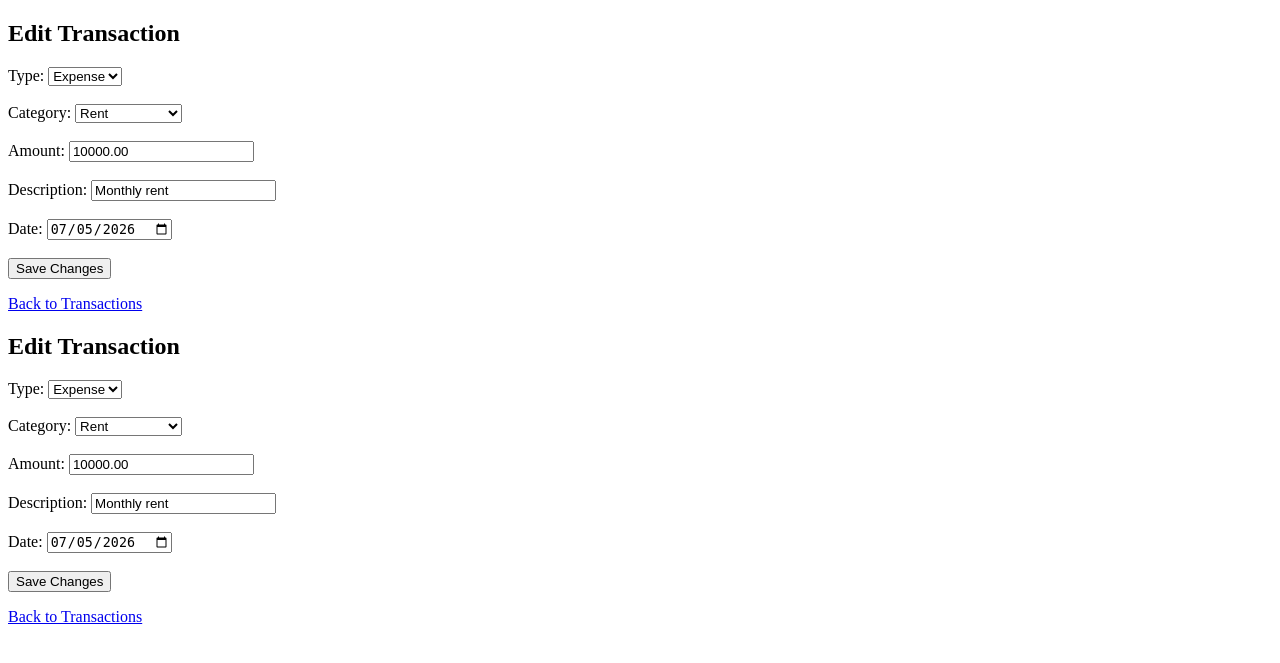
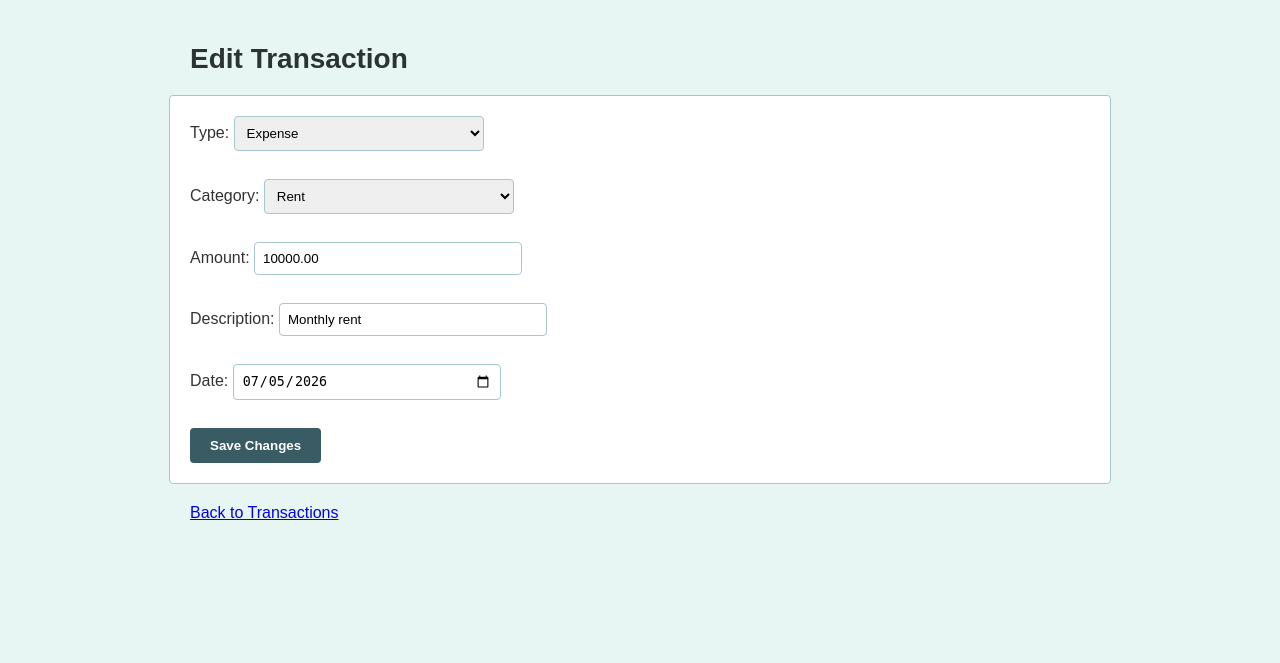
Before and after one commit to Alisha-ctrl/smms, a PHP site: page /transactions/edit_transaction.php?id=3 in a window 1280 px wide. Shown: the top 663 px of the page. Run offline with PHP 8.4, Linux system fonts and the light colour scheme; a user stored in the database is signed in; data comes from the database, SQL or seed files in the repository.

Commit message:
Adding styling

```diff
--- a/php/admin/admin_login.php
+++ b/php/admin/admin_login.php
@@ -28,7 +28,9 @@ if ($_SERVER["REQUEST_METHOD"] == "POST") {
 ?>
 <!DOCTYPE html>
 <html>
-<head><title>Admin Login - SMMS</title></head>
+<head><title>Admin Login - SMMS</title>
+        <link rel="stylesheet" href="../includes/style.css">
+</head>
 <body>
     <h2>Admin Login</h2>
     <?php if ($message) echo "<p>$message</p>"; ?>
--- a/php/admin/dashboard.php
+++ b/php/admin/dashboard.php
@@ -10,7 +10,9 @@ $total_expense = mysqli_fetch_assoc(mysqli_query($conn, "SELECT SUM(amount) AS t
 ?>
 <!DOCTYPE html>
 <html>
-<head><title>Admin Dashboard - SMMS</title></head>
+<head><title>Admin Dashboard - SMMS</title>
+<link rel="stylesheet" href="../includes/style.css">
+</head>
 <body>
     <h2>Admin Dashboard</h2>
     <p>
--- a/php/admin/manage_users.php
+++ b/php/admin/manage_users.php
@@ -18,7 +18,9 @@ $users = mysqli_query($conn, "SELECT * FROM users WHERE role = 'user' ORDER BY c
 ?>
 <!DOCTYPE html>
 <html>
-<head><title>Manage Users - SMMS</title></head>
+<head><title>Manage Users - SMMS</title>
+<link rel="stylesheet" href="../includes/style.css">
+</head>
 <body>
     <h2>Manage Users</h2>
     <p><a href="dashboard.php">Back to Dashboard</a></p>
--- a/php/auth/login.php
+++ b/php/auth/login.php
@@ -28,7 +28,9 @@ if ($_SERVER["REQUEST_METHOD"] == "POST") {
 ?>
 <!DOCTYPE html>
 <html>
-<head><title>Login - SMMS</title></head>
+<head><title>Login - SMMS</title>
+<link rel="stylesheet" href="../includes/style.css">
+</head>
 <body>
     <h2>Login</h2>
     <?php if ($message) echo "<p>$message</p>"; ?>
--- a/php/auth/register.php
+++ b/php/auth/register.php
@@ -20,7 +20,9 @@ if ($_SERVER["REQUEST_METHOD"] == "POST") {
 ?>
 <!DOCTYPE html>
 <html>
-<head><title>Register - SMMS</title></head>
+<head><title>Register - SMMS</title>
+        <link rel="stylesheet" href="../includes/style.css">
+</head>
 <body>
     <h2>Create an Account</h2>
     <?php if ($message) echo "<p>$message</p>"; ?>
--- a/php/budgets/budgets.php
+++ b/php/budgets/budgets.php
@@ -37,7 +37,9 @@ $budgets = mysqli_query($conn, $sql);
 ?>
 <!DOCTYPE html>
 <html>
-<head><title>My Budgets - SMMS</title></head>
+<head><title>My Budgets - SMMS</title>
+        <link rel="stylesheet" href="../includes/style.css">
+</head>
 <body>
     <h2>Budgets</h2>
     <?php include "../includes/nav.php"; ?>
--- a/php/budgets/edit_budget.php
+++ b/php/budgets/edit_budget.php
@@ -30,7 +30,9 @@ $categories = mysqli_query($conn, "SELECT * FROM categories WHERE (user_id IS NU
 ?>
 <!DOCTYPE html>
 <html>
-<head><title>Edit Budget - SMMS</title></head>
+<head><title>Edit Budget - SMMS</title>
+        <link rel="stylesheet" href="../includes/style.css">
+</head>
 <body>
     <h2>Edit Budget</h2>
 
--- /dev/null
+++ b/php/includes/style.css
@@ -0,0 +1,147 @@
+/* ============================================================
+   SMMS - Basic Stylesheet
+   Color palette used:
+   #2C3333 - darkest (near-black teal)  -> navbar background, headings
+   #395B64 - dark teal                  -> buttons, table header
+   #A5C9CA - light teal                 -> borders, hover highlights
+   #E7F6F2 - palest teal                -> page background
+   ============================================================ */
+
+/* ---- Overall page look ---- */
+body {
+    font-family: Arial, sans-serif;
+    background-color: #E7F6F2;
+    color: #333333;
+    margin: 0;
+    padding: 20px;
+}
+
+/* ---- Content width control ---- */
+h2,
+h3,
+form,
+table,
+p {
+    max-width: 900px;
+    margin-left: auto;
+    margin-right: auto;
+}
+
+/* ---- Headings ----
+   No underline/border here on purpose - instead the heading
+   stands out through size, weight, color, and spacing below it. */
+h2 {
+    color: #2C3333;
+    font-size: 28px;
+    font-weight: bold;
+    margin-bottom: 20px;
+}
+
+h3 {
+    color: #2C3333;
+    font-size: 20px;
+    font-weight: bold;
+}
+
+/* ---- Navigation bar ---- */
+nav {
+    background-color: #2C3333;
+    margin: -20px -20px 20px -20px;
+    padding: 0 20px;
+}
+
+nav ul {
+    list-style: none;
+    margin: 0;
+    padding: 0;
+}
+
+nav ul li {
+    display: inline-block;
+}
+
+nav ul li a {
+    display: inline-block;
+    color: #ffffff;
+    text-decoration: none;
+    font-weight: bold;
+    padding: 15px 18px;
+}
+
+nav ul li a:hover {
+    background-color: #395B64;
+}
+
+/* ---- Forms ---- */
+form {
+    background-color: #ffffff;
+    padding: 20px;
+    border: 1px solid #A5C9CA;
+    border-radius: 4px;
+    margin-bottom: 20px;
+}
+
+input,
+select {
+    padding: 8px;
+    margin-bottom: 10px;
+    border: 1px solid #A5C9CA;
+    border-radius: 4px;
+    width: 250px;
+}
+
+/* ---- Buttons ---- */
+button {
+    background-color: #395B64;
+    color: #ffffff;
+    padding: 10px 20px;
+    border: none;
+    border-radius: 4px;
+    cursor: pointer;
+    font-weight: bold;
+}
+
+button:hover {
+    background-color: #2C3333;
+}
+
+/* ---- Tables ---- */
+table {
+    width: 100%;
+    border-collapse: collapse;
+    background-color: #ffffff;
+    margin-top: 15px;
+}
+
+th {
+    background-color: #395B64;
+    color: #ffffff;
+    padding: 10px;
+    text-align: left;
+}
+
+td {
+    padding: 10px;
+    border-bottom: 1px solid #A5C9CA;
+}
+
+tr:hover {
+    background-color: #E7F6F2;
+}
+
+/* ---- Links inside tables (Edit / Delete) ---- */
+td a {
+    color: #395B64;
+    text-decoration: none;
+    margin-right: 8px;
+    font-weight: bold;
+}
+
+td a:hover {
+    text-decoration: underline;
+}
+
+/* ---- Messages (success/error text) ---- */
+p {
+    color: #333333;
+}
--- a/php/insights/insights.php
+++ b/php/insights/insights.php
@@ -171,7 +171,9 @@ if (mysqli_num_rows(mysqli_query($conn, "SELECT * FROM savings_goals WHERE user_
 ?>
 <!DOCTYPE html>
 <html>
-<head><title>Insights - SMMS</title></head>
+<head><title>Insights - SMMS</title>
+        <link rel="stylesheet" href="../includes/style.css">
+</head>
 <body>
     <h2>Your Financial Insights</h2>
     <?php include "../includes/nav.php"; ?>
--- a/php/savings_goals/edit_goal.php
+++ b/php/savings_goals/edit_goal.php
@@ -29,7 +29,9 @@ $g = mysqli_fetch_assoc($result);
 ?>
 <!DOCTYPE html>
 <html>
-<head><title>Edit Savings Goal - SMMS</title></head>
+<head><title>Edit Savings Goal - SMMS</title>
+        <link rel="stylesheet" href="../includes/style.css">
+</head>
 <body>
     <h2>Edit Savings Goal</h2>
 
--- a/php/savings_goals/savings_goals.php
+++ b/php/savings_goals/savings_goals.php
@@ -30,7 +30,9 @@ $goals = mysqli_query($conn, $sql);
 ?>
 <!DOCTYPE html>
 <html>
-<head><title>My Savings Goals - SMMS</title></head>
+<head><title>My Savings Goals - SMMS</title>
+        <link rel="stylesheet" href="../includes/style.css">
+</head>
 <body>
     <h2>Savings Goals</h2>
     <?php include "../includes/nav.php"; ?>
--- a/php/transactions/edit_transaction.php
+++ b/php/transactions/edit_transaction.php
@@ -31,70 +31,10 @@ $categories = mysqli_query($conn, "SELECT * FROM categories WHERE user_id IS NUL
 ?>
 <!DOCTYPE html>
 <html>
-<head><title>Edit Transaction - SMMS</title></head>
-<body>
-    <h2>Edit Transaction</h2>
-
-    <form method="POST" action="edit_transaction.php?id=<?php echo $id; ?>">
-        Type:
-        <select name="type">
-            <option value="income" <?php if ($t['type'] == 'income') echo 'selected'; ?>>Income</option>
-            <option value="expense" <?php if ($t['type'] == 'expense') echo 'selected'; ?>>Expense</option>
-        </select><br><br>
-
-        Category:
-        <select name="category_id">
-            <?php while ($cat = mysqli_fetch_assoc($categories)) { ?>
-                <option value="<?php echo $cat['category_id']; ?>"
-                    <?php if ($cat['category_id'] == $t['category_id']) echo 'selected'; ?>>
-                    <?php echo $cat['category_name']; ?>
-                </option>
-            <?php } ?>
-        </select><br><br>
-
-        Amount: <input type="number" step="0.01" name="amount" value="<?php echo $t['amount']; ?>" required><br><br>
-        Description: <input type="text" name="description" value="<?php echo htmlspecialchars($t['description']); ?>"><br><br>
-        Date: <input type="date" name="transaction_date" value="<?php echo $t['transaction_date']; ?>" required><br><br>
-
-        <button type="submit">Save Changes</button>
-    </form>
-
-    <p><a href="transactions.php">Back to Transactions</a></p>
-</body>
-</html><?php
-include "../includes/auth_check.php";
-include "../includes/db.php";
-
-$user_id = $_SESSION["user_id"];
-$id = $_GET["id"];
-
-if ($_SERVER["REQUEST_METHOD"] == "POST") {
-    $category_id = $_POST["category_id"];
-    $type = $_POST["type"];
-    $amount = $_POST["amount"];
-    $description = $_POST["description"];
-    $transaction_date = $_POST["transaction_date"];
-
-    $sql = "UPDATE transactions
-            SET category_id = ?, type = ?, amount = ?, description = ?, transaction_date = ?
-            WHERE transaction_id = ? AND user_id = ?";
-    $stmt = mysqli_prepare($conn, $sql);
-    mysqli_stmt_bind_param($stmt, "isdssii", $category_id, $type, $amount, $description, $transaction_date, $id, $user_id);
-    mysqli_stmt_execute($stmt);
-
-    header("Location: transactions.php");
-    exit;
-}
-
-$sql = "SELECT * FROM transactions WHERE transaction_id = $id AND user_id = $user_id";
-$result = mysqli_query($conn, $sql);
-$t = mysqli_fetch_assoc($result);
-
-$categories = mysqli_query($conn, "SELECT * FROM categories WHERE user_id IS NULL OR user_id = $user_id");
-?>
-<!DOCTYPE html>
-<html>
-<head><title>Edit Transaction - SMMS</title></head>
+<head>
+    <title>Edit Transaction - SMMS</title>
+    <link rel="stylesheet" href="../includes/style.css">
+</head>
 <body>
     <h2>Edit Transaction</h2>
 
--- a/php/transactions/transactions.php
+++ b/php/transactions/transactions.php
@@ -38,7 +38,9 @@ $transactions = mysqli_query($conn, $sql);
 ?>
 <!DOCTYPE html>
 <html>
-<head><title>My Transactions - SMMS</title></head>
+<head><title>My Transactions - SMMS</title>
+        <link rel="stylesheet" href="../includes/style.css">
+</head>
 <body>
     <h2>Welcome, <?php echo htmlspecialchars($_SESSION["full_name"]); ?></h2>
     <?php include "../includes/nav.php"; ?>
```
Also changed, not shown: php/includes/nav.php (+9 -9 lines).
